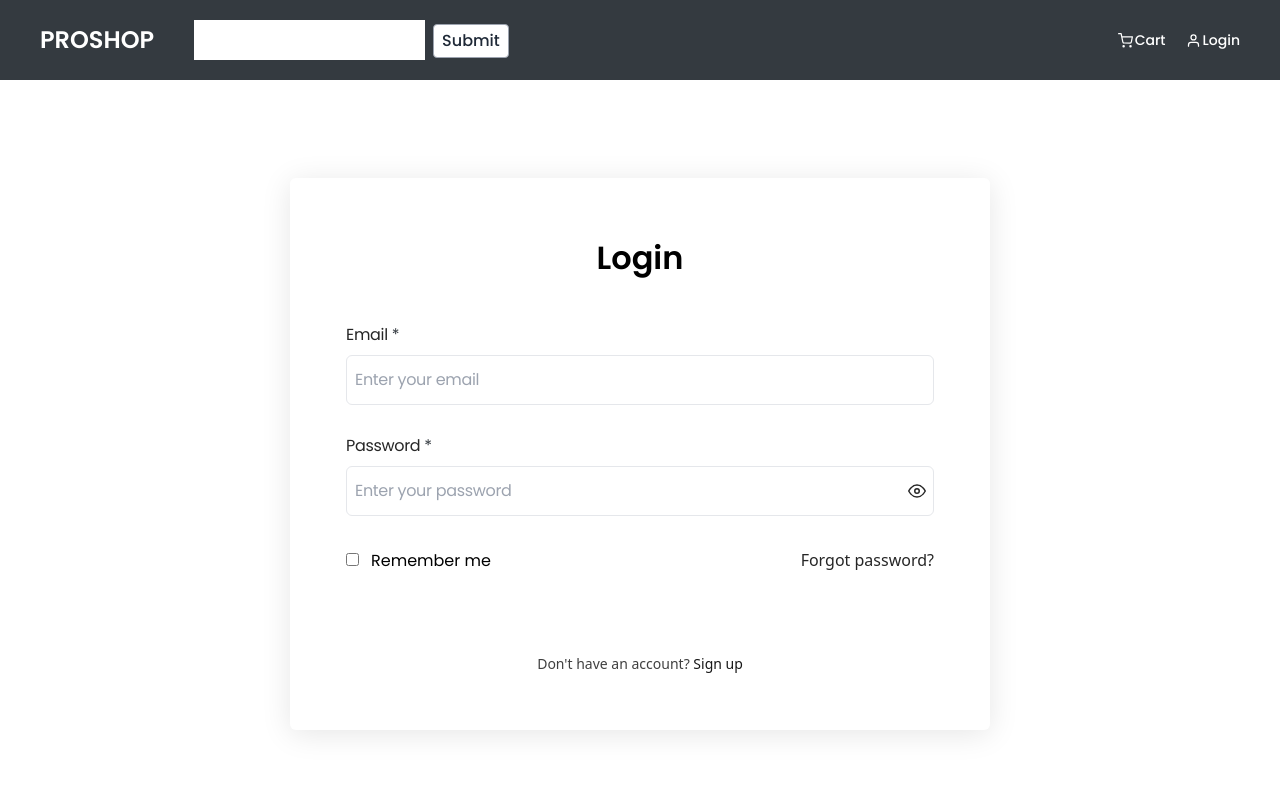
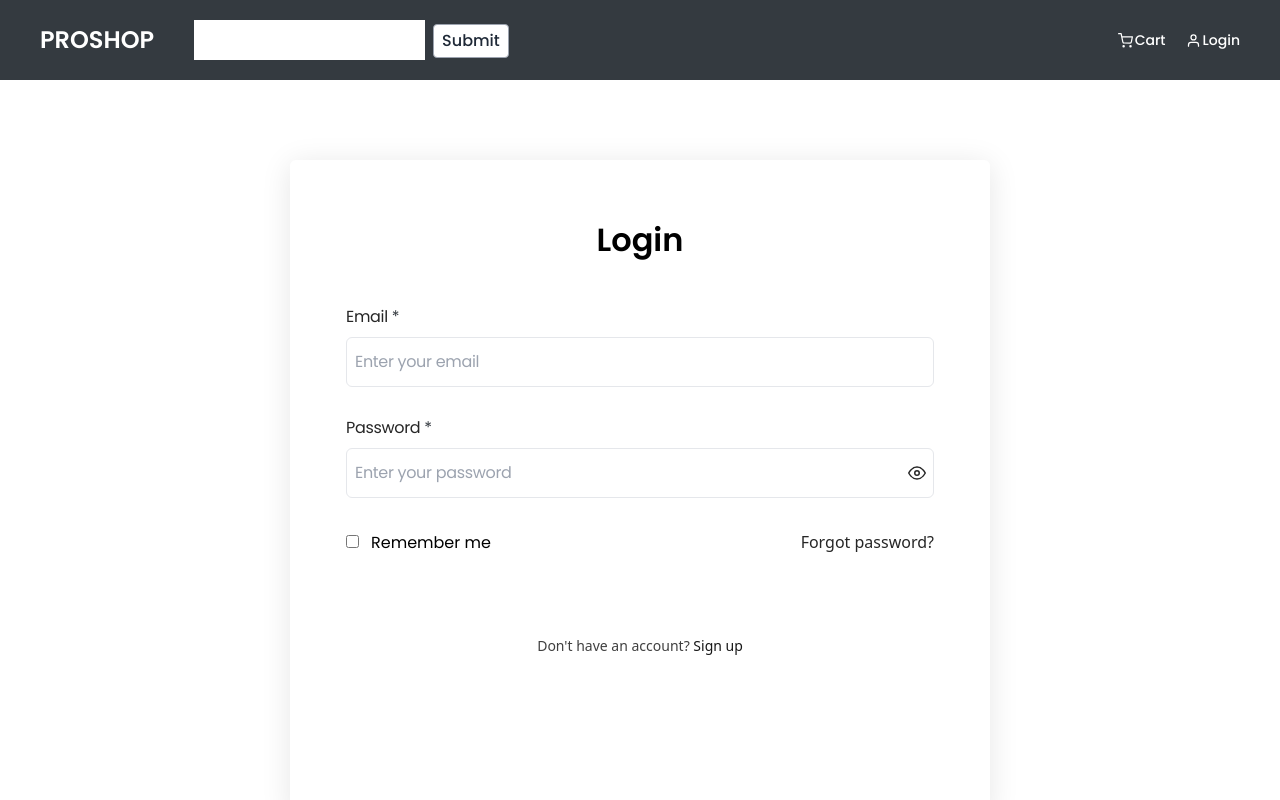
Before and after one commit to saugatrajbhandari/ShopFrontend, a React (Create React App) app: page /login in a window 1280 px wide. Shown: the top 800 px of the page. Built offline with nearby package versions, Linux system fonts and the light colour scheme.

Commit message:
reafactor login ui

```diff
--- a/src/app/auth/Login.jsx
+++ b/src/app/auth/Login.jsx
@@ -4,9 +4,9 @@ import PasswordInputField from "../../components/passwordInputField/PasswordInpu
 
 const Login = () => {
   return (
-    <div className="flex items-center justify-center h-[calc(100vh-145px)] md:h-[calc(100vh-132px)]">
+    <div className="flex items-center justify-center h-[calc(100vh-145px)] md:h-[calc(100vh-20pxs)] mt-20">
       <div
-        className="w-full max-w-[700px] rounded-md p-5 md:p-14"
+        className="w-full h-full max-w-[700px] rounded-md p-5 md:p-14"
         style={{ boxShadow: "0px 4px 30px rgba(0, 0, 0, 0.1)" }}
       >
         <h1 className="text-center text-[32px] font-semibold">Login</h1>
```
